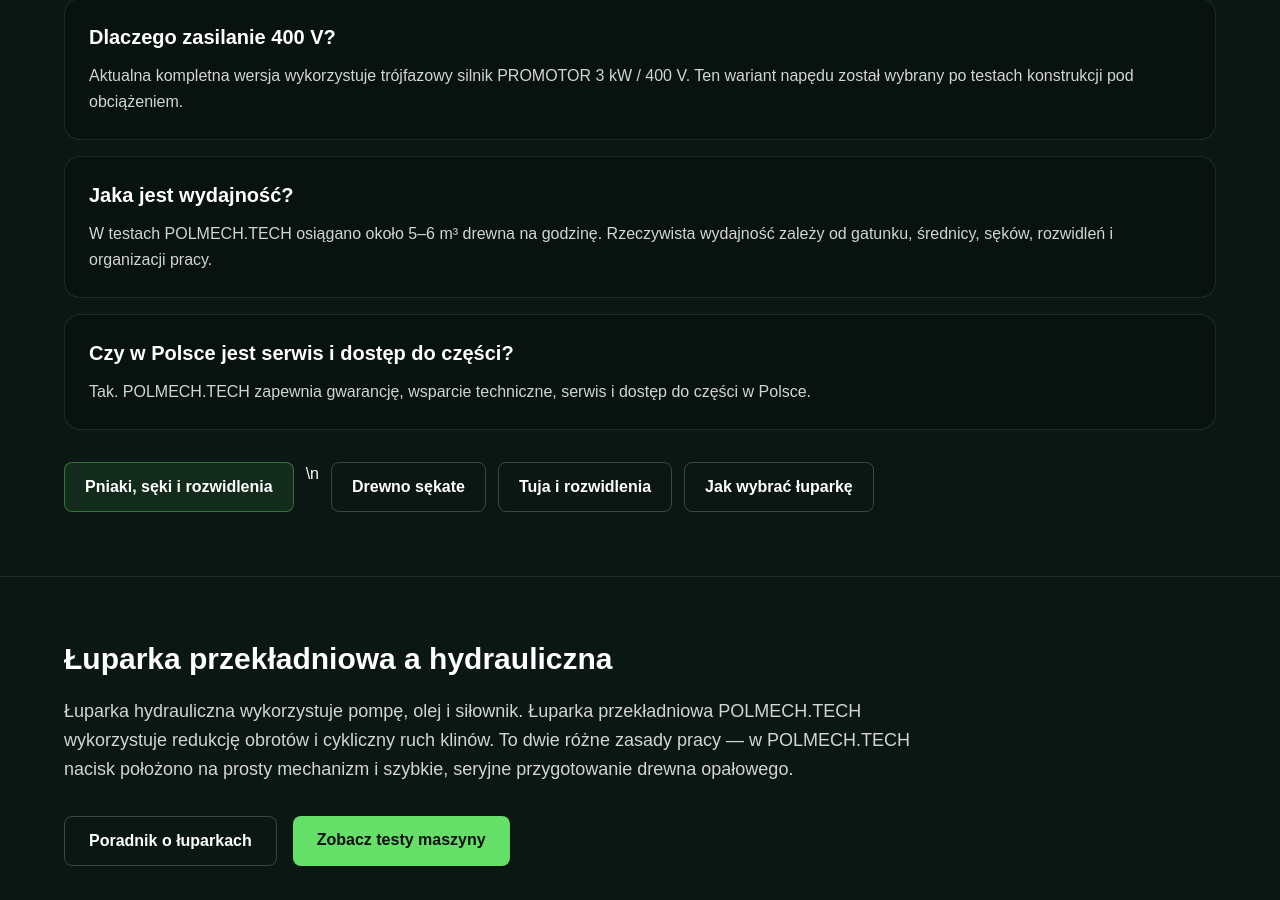
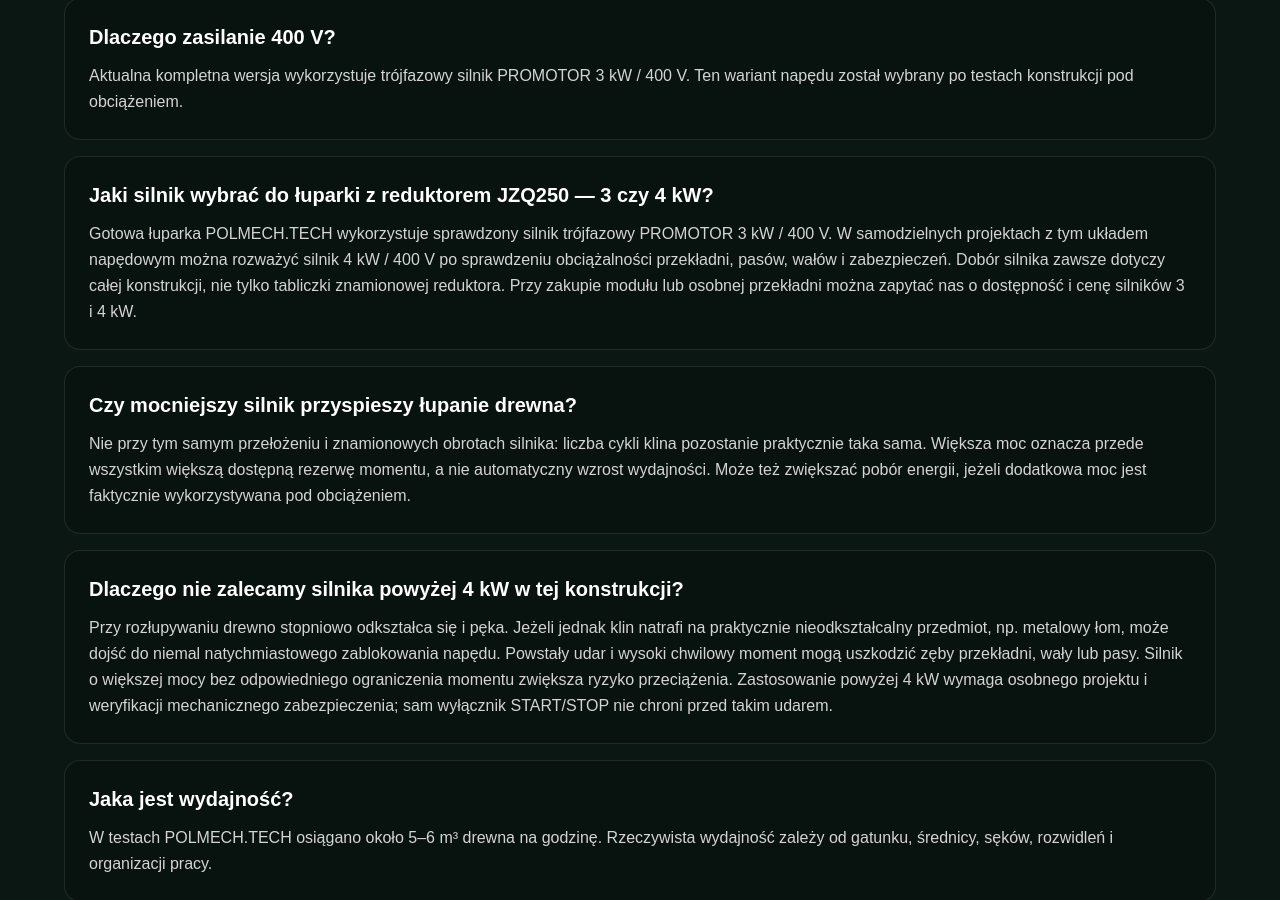
Before and after one commit to polmechtech/polmech11, a Next.js app: page /kategoria/luparka-przekladniowa in a window 1280 px wide. Shown: the part 2305-3205 px from the top of the page. Built offline with nearby package versions, Linux system fonts and the light colour scheme; no server answers.

Commit message:
Add motor sizing and gearbox shock-load questions to POLMECH.TECH FAQ

```diff
--- a/app/kategoria/luparka-przekladniowa/page.tsx
+++ b/app/kategoria/luparka-przekladniowa/page.tsx
@@ -22,6 +22,9 @@ export default async function CategoryPage() {
     { q: "Do jakiego drewna przeznaczona jest łuparka POLMECH.TECH?", a: "Do przygotowania drewna opałowego, także polan sękatych, rozwidlonych, nieregularnych i tui. Aktualny model przyjmuje polana do około 40 cm średnicy i 50 cm długości." },
     { q: "Czym różni się od łuparki hydraulicznej?", a: "POLMECH.TECH wykorzystuje silnik, przekładnię i dwa przeciwległe kliny zamiast klasycznego układu pompa–siłownik. Mechanizm pracuje cyklicznie z prędkością około 9,5 obr./min." },
     { q: "Dlaczego zasilanie 400 V?", a: "Aktualna kompletna wersja wykorzystuje trójfazowy silnik PROMOTOR 3 kW / 400 V. Ten wariant napędu został wybrany po testach konstrukcji pod obciążeniem." },
+    { q: "Jaki silnik wybrać do łuparki z reduktorem JZQ250 — 3 czy 4 kW?", a: "Gotowa łuparka POLMECH.TECH wykorzystuje sprawdzony silnik trójfazowy PROMOTOR 3 kW / 400 V. W samodzielnych projektach z tym układem napędowym można rozważyć silnik 4 kW / 400 V po sprawdzeniu obciążalności przekładni, pasów, wałów i zabezpieczeń. Dobór silnika zawsze dotyczy całej konstrukcji, nie tylko tabliczki znamionowej reduktora. Przy zakupie modułu lub osobnej przekładni można zapytać nas o dostępność i cenę silników 3 i 4 kW." },
+    { q: "Czy mocniejszy silnik przyspieszy łupanie drewna?", a: "Nie przy tym samym przełożeniu i znamionowych obrotach silnika: liczba cykli klina pozostanie praktycznie taka sama. Większa moc oznacza przede wszystkim większą dostępną rezerwę momentu, a nie automatyczny wzrost wydajności. Może też zwiększać pobór energii, jeżeli dodatkowa moc jest faktycznie wykorzystywana pod obciążeniem." },
+    { q: "Dlaczego nie zalecamy silnika powyżej 4 kW w tej konstrukcji?", a: "Przy rozłupywaniu drewno stopniowo odkształca się i pęka. Jeżeli jednak klin natrafi na praktycznie nieodkształcalny przedmiot, np. metalowy łom, może dojść do niemal natychmiastowego zablokowania napędu. Powstały udar i wysoki chwilowy moment mogą uszkodzić zęby przekładni, wały lub pasy. Silnik o większej mocy bez odpowiedniego ograniczenia momentu zwiększa ryzyko przeciążenia. Zastosowanie powyżej 4 kW wymaga osobnego projektu i weryfikacji mechanicznego zabezpieczenia; sam wyłącznik START/STOP nie chroni przed takim udarem." },
     { q: "Jaka jest wydajność?", a: "W testach POLMECH.TECH osiągano około 5–6 m³ drewna na godzinę. Rzeczywista wydajność zależy od gatunku, średnicy, sęków, rozwidleń i organizacji pracy." },
     { q: "Czy w Polsce jest serwis i dostęp do części?", a: "Tak. POLMECH.TECH zapewnia gwarancję, wsparcie techniczne, serwis i dostęp do części w Polsce." },
   ];
```
